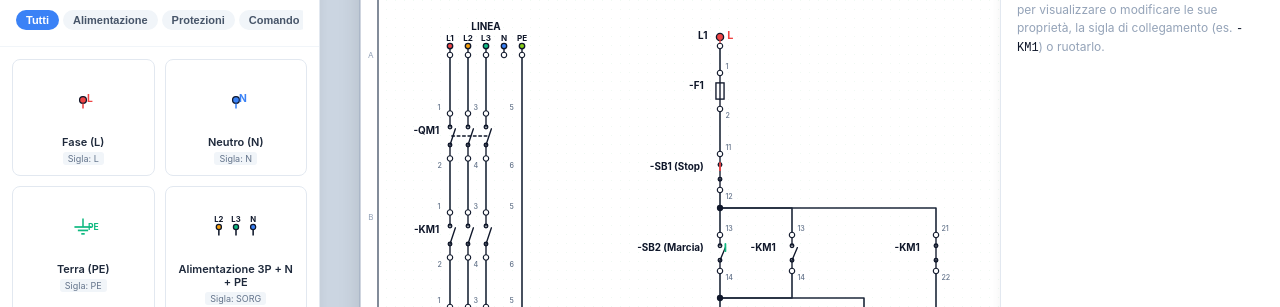
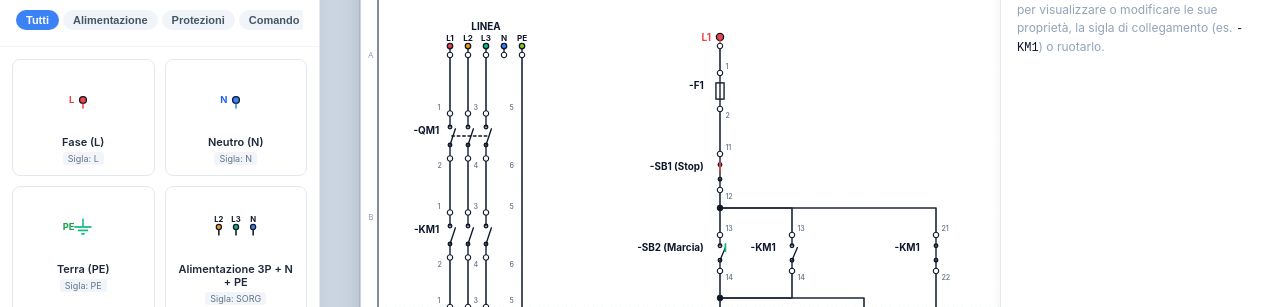
Before and after one commit to davidedifilippo/PowerCad_NextGen, a React (Vite) app: page / in a window 1280 px wide. Shown: the part 205-512 px from the top of the page. Built offline with nearby package versions, Linux system fonts and the light colour scheme.

Commit message:
Fix duplicate overlapping label on rotated power sources (Neutro, Fase, Terra)

```diff
--- a/src/editor/Renderer.tsx
+++ b/src/editor/Renderer.tsx
@@ -493,13 +493,18 @@ const ElementItem: React.FC<{
       {/* Tag Label - Offset cleanly to prevent collision with terminals or poles */}
       {elem.tag && (() => {
         const tagPos = getTagPosition(def);
+        let tagColor = '#0f172a';
+        if (def.id === 'pwr_l') tagColor = '#ef4444';
+        else if (def.id === 'pwr_n') tagColor = '#2563eb';
+        else if (def.id === 'pwr_pe') tagColor = '#16a34a';
+
         return (
           <text
             x={tagPos.x}
             y={tagPos.y}
             fontSize={11}
             fontWeight="bold"
-            fill="#0f172a"
+            fill={tagColor}
             textAnchor={tagPos.textAnchor}
             transform={`rotate(${-elem.rot})`}
           >
@@ -562,10 +567,10 @@ function getTagPosition(def: ComponentDef): { x: number; y: number; textAnchor:
     return { x: 0, y: -18, textAnchor: 'middle' };
   }
   if (def.id === 'pwr_l' || def.id === 'pwr_n') {
-    return { x: -14, y: 2, textAnchor: 'end' };
+    return { x: -10, y: 4, textAnchor: 'end' };
   }
   if (def.id === 'pwr_pe') {
-    return { x: -16, y: 4, textAnchor: 'end' };
+    return { x: -14, y: 4, textAnchor: 'end' };
   }
   if (def.id === 'pwr_dc_source') {
     return { x: 0, y: -20, textAnchor: 'middle' };
--- a/src/library/standard.ts
+++ b/src/library/standard.ts
@@ -17,7 +17,6 @@ export const STANDARD_LIBRARY: ComponentDef[] = [
     symbol: [
       { t: 'circle', cx: 0, cy: 0, r: 4, fill: '#ef4444' },
       { t: 'line', x1: 0, y1: 4, x2: 0, y2: 10, stroke: '#ef4444' },
-      { t: 'text', x: 8, y: 2, text: 'L', size: 12, fill: '#ef4444' },
     ],
   },
   {
@@ -31,7 +30,6 @@ export const STANDARD_LIBRARY: ComponentDef[] = [
     symbol: [
       { t: 'circle', cx: 0, cy: 0, r: 4, fill: '#3b82f6' },
       { t: 'line', x1: 0, y1: 4, x2: 0, y2: 10, stroke: '#3b82f6' },
-      { t: 'text', x: 8, y: 2, text: 'N', size: 12, fill: '#3b82f6' },
     ],
   },
   {
@@ -47,7 +45,6 @@ export const STANDARD_LIBRARY: ComponentDef[] = [
       { t: 'line', x1: -10, y1: 0, x2: 10, y2: 0, stroke: '#10b981', w: 2 },
       { t: 'line', x1: -6, y1: 4, x2: 6, y2: 4, stroke: '#10b981', w: 2 },
       { t: 'line', x1: -2, y1: 8, x2: 2, y2: 8, stroke: '#10b981', w: 2 },
-      { t: 'text', x: 12, y: 4, text: 'PE', size: 10, fill: '#10b981' },
     ],
   },
   {
--- a/src/ui/ComponentPalette.tsx
+++ b/src/ui/ComponentPalette.tsx
@@ -311,6 +311,19 @@ export const ComponentPalette: React.FC<Props> = ({
                     }
                     return null;
                   })}
+                  {/* Power sources preview label */}
+                  {(comp.id === 'pwr_l' || comp.id === 'pwr_n' || comp.id === 'pwr_pe') && (
+                    <text
+                      x={-10}
+                      y={4}
+                      fontSize={11}
+                      fontWeight="bold"
+                      textAnchor="end"
+                      fill={comp.id === 'pwr_l' ? '#ef4444' : comp.id === 'pwr_n' ? '#2563eb' : '#16a34a'}
+                    >
+                      {comp.tagPrefix}
+                    </text>
+                  )}
                 </svg>
               </div>
 
```
